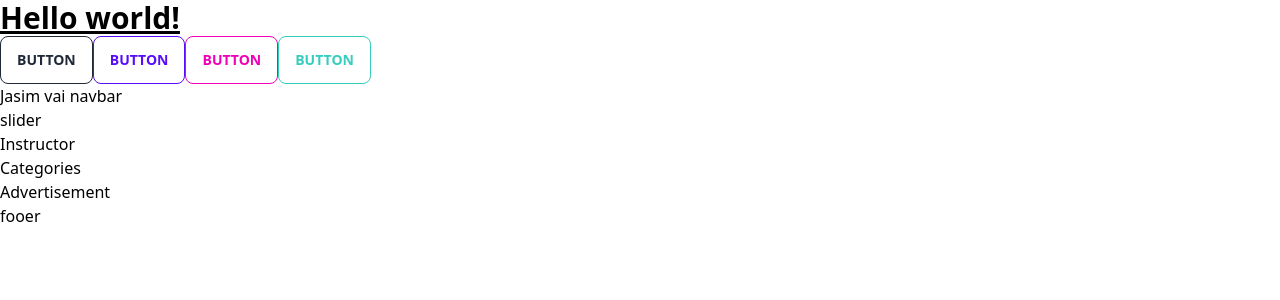
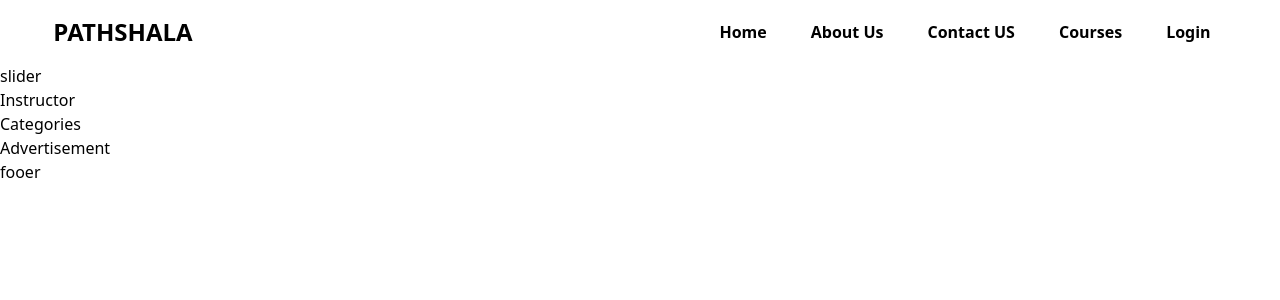
Before and after one commit to sayyed-ahsan/Digital-Learning, a Next.js app: page / in a window 1280 px wide. Shown: the top 300 px of the page. Built offline with nearby package versions, Linux system fonts and the light colour scheme.

Commit message:
add header section & config color

```diff
--- a/components/Home/Navber/Navbar.js
+++ b/components/Home/Navber/Navbar.js
@@ -1,10 +1,42 @@
-import React from 'react';
+import Link from 'next/link';
+
 
 const Navbar = () => {
+
+
     return (
-        <div>
-            Jasim vai navbar
-        </div>
+        <header>
+            <div className="navbar font-semibold p-0 w-11/12 mx-auto text-black">
+                <div className="navbar-start">
+                    <h3 className='text-2xl font-extrabold uppercase'>PathShala</h3>
+                </div>
+                <div className="navbar-end">
+                    <div className="navbar-center hidden lg:flex">
+                        <ul className="menu menu-horizontal p-0 gap-3">
+                            <li><Link href="/">Home</Link></li>
+                            <li><Link href="/about">About Us</Link></li>
+                            <li><Link href="/contact">Contact US</Link></li>
+                            <li><Link href="/contact">Courses</Link></li>
+                            <li><Link href="/contact">Login</Link></li>
+                        </ul>
+                    </div>
+                    <div className="dropdown dropdown-bottom dropdown-end">
+                        <label tabIndex={0} className="btn btn-ghost lg:hidden">
+                            <svg xmlns="http://www.w3.org/2000/svg" fill="none" viewBox="0 0 24 24" strokeWidth="1.5" stroke="currentColor" className="w-6 h-6">
+                                <path strokeLinecap="round" strokeLinejoin="round" d="M3.75 6.75h16.5M3.75 12h16.5m-16.5 5.25h16.5" />
+                            </svg>
+                        </label>
+                        <ul className="menu menu-compact dropdown-content mt-3 p-2 shadow bg-base-100 rounded-box w-52">
+                            <li><Link href="/">Home</Link></li>
+                            <li><Link href="/about">About Us</Link></li>
+                            <li><Link href="/contact">Contact US</Link></li>
+                            <li><Link href="/contact">Courses</Link></li>
+                            <li><Link href="/contact">Login</Link></li>
+                        </ul>
+                    </div>
+                </div>
+            </div>
+        </header>
     );
 };
 
--- a/pages/index.tsx
+++ b/pages/index.tsx
@@ -5,17 +5,9 @@ import Categories from '../components/Home/Categories/Categories'
 import Advertisement from '../components/Home/Advertisement/Advertisement'
 import Footer from '../components/Home/Footer/Footer'
 
-
 export default function Home() {
 	return (
 		<>
-      <h1 className="text-3xl font-bold underline">
-        Hello world!
-      </h1>
-      <button className="btn btn-outline">Button</button>
-      <button className="btn btn-outline btn-primary">Button</button>
-      <button className="btn btn-outline btn-secondary">Button</button>
-      <button className="btn btn-outline btn-accent">Button</button>
 			<Navber />
 			<Slider />
 			<Instructor />
--- a/tailwind.config.js
+++ b/tailwind.config.js
@@ -1,10 +1,34 @@
-/** @type {import('tailwindcss').Config} */
 module.exports = {
   content: [
     "./pages/**/*.{js,ts,jsx,tsx}",
     "./components/**/*.{js,ts,jsx,tsx}",
-  ], theme: {
-    extend: {},
+  ],
+  theme: {},
+  daisyui: {
+    themes: [
+      {
+        mytheme: {
+
+          "primary": "#3b5bdb",
+
+          "secondary": "#20c997",
+
+          "accent": "#22b8cf",
+
+          "neutral": "#F0F4F5",
+
+          "base-100": "#FFFFFF",
+
+          "info": "#17233e",
+
+          "success": "#029E9D",
+
+          "warning": "#27334C",
+
+          "error": "#F32B42",
+        },
+      },
+    ],
   },
   plugins: [require("daisyui")],
 }
```
Lines whose indentation alone changed are shown as unchanged.
